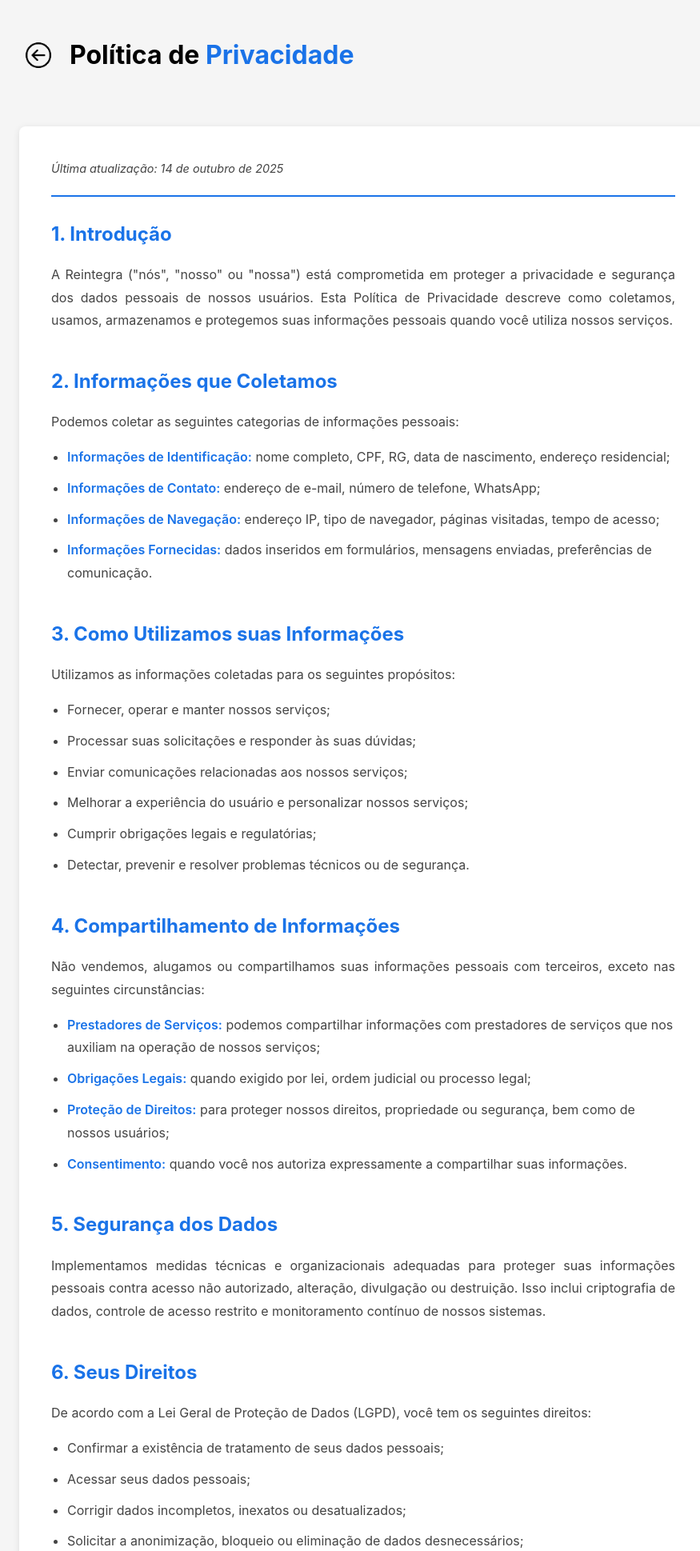
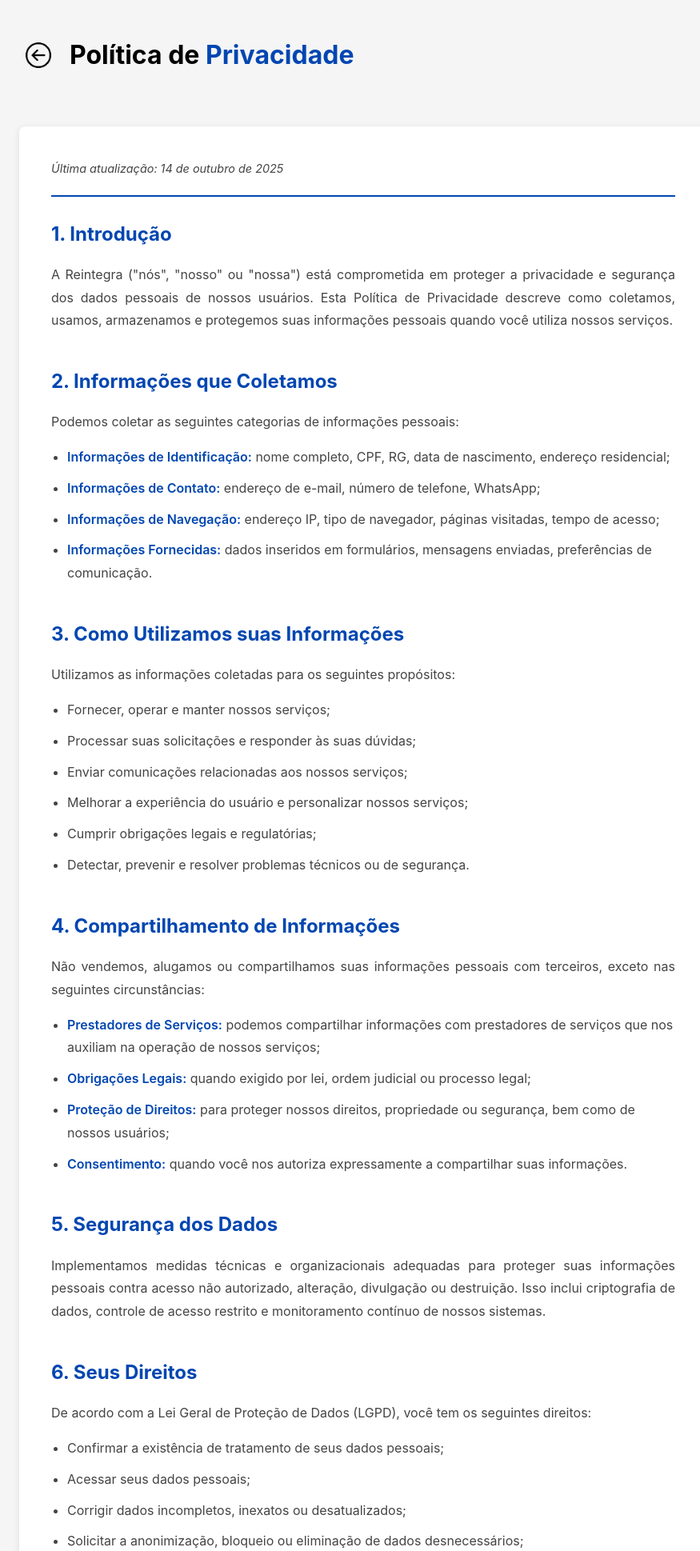
Before and after one commit to PaulaAnacleto/REINTEGRA, a PHP site: page /View/Politica-privacidade.php in a window 1280 px wide. Shown: the top 1939 px of the page at 80% size, without its empty margins (186-1061 px from the left). Run offline with PHP 8.4, Linux system fonts and the light colour scheme.

Commit message:
Atualização css, cores e footer

```diff
--- a/Templates/css/politica-privacidade.css
+++ b/Templates/css/politica-privacidade.css
@@ -67,7 +67,7 @@ body {
 }
 
 .highlight {
-    color: #1a73e8;
+    color: #0146B1;
 }
 
 /* Content Section */
@@ -90,13 +90,13 @@ body {
     font-style: italic;
     margin-bottom: 30px;
     padding-bottom: 20px;
-    border-bottom: 2px solid #1a73e8;
+    border-bottom: 2px solid #0146B1;
 }
 
 .content h2 {
     font-size: 1.5rem;
     font-weight: 700;
-    color: #1a73e8;
+    color: #0146B1;
     margin-top: 30px;
     margin-bottom: 15px;
     padding-top: 10px;
@@ -125,7 +125,7 @@ body {
 }
 
 .content ul li strong {
-    color: #1a73e8;
+    color: #0146B1;
     font-weight: 600;
 }
 
@@ -133,7 +133,7 @@ body {
     background-color: #f8f9fa;
     padding: 20px;
     border-radius: 6px;
-    border-left: 4px solid #1a73e8;
+    border-left: 4px solid #0146B1;
     margin-top: 20px;
 }
 
@@ -143,13 +143,13 @@ body {
 }
 
 .contact-info a {
-    color: #1a73e8;
+    color: #0146B1;
     text-decoration: none;
     transition: color 0.2s ease;
 }
 
 .contact-info a:hover {
-    color: #0d47a1;
+    color: #0146B1;
     text-decoration: underline;
 }
 
@@ -191,11 +191,11 @@ html {
 
 /* Estilo para seleção de texto */
 ::selection {
-    background-color: #1a73e8;
+    background-color: #0146B1;
     color: white;
 }
 
 ::-moz-selection {
-    background-color: #1a73e8;
+    background-color: #0146B1;
     color: white;
 }
--- a/View/Politica-privacidade.php
+++ b/View/Politica-privacidade.php
@@ -89,7 +89,8 @@
             </section>
         </main>
 
-        <!-- Footer Section -->
+    </div>
+     <!-- Footer Section -->
         <footer class="footer">
 
             <div class="footer-links">
@@ -100,8 +101,7 @@
                 <a href="../View/termos-servico.php" class="footer-link">Termos de Serviço</a>
             </div>
         </footer>
-    </div>
-    </div>
+
 
     <script src="../Templates/js/Politica-privacidade.js"></script>
 </body>
```
